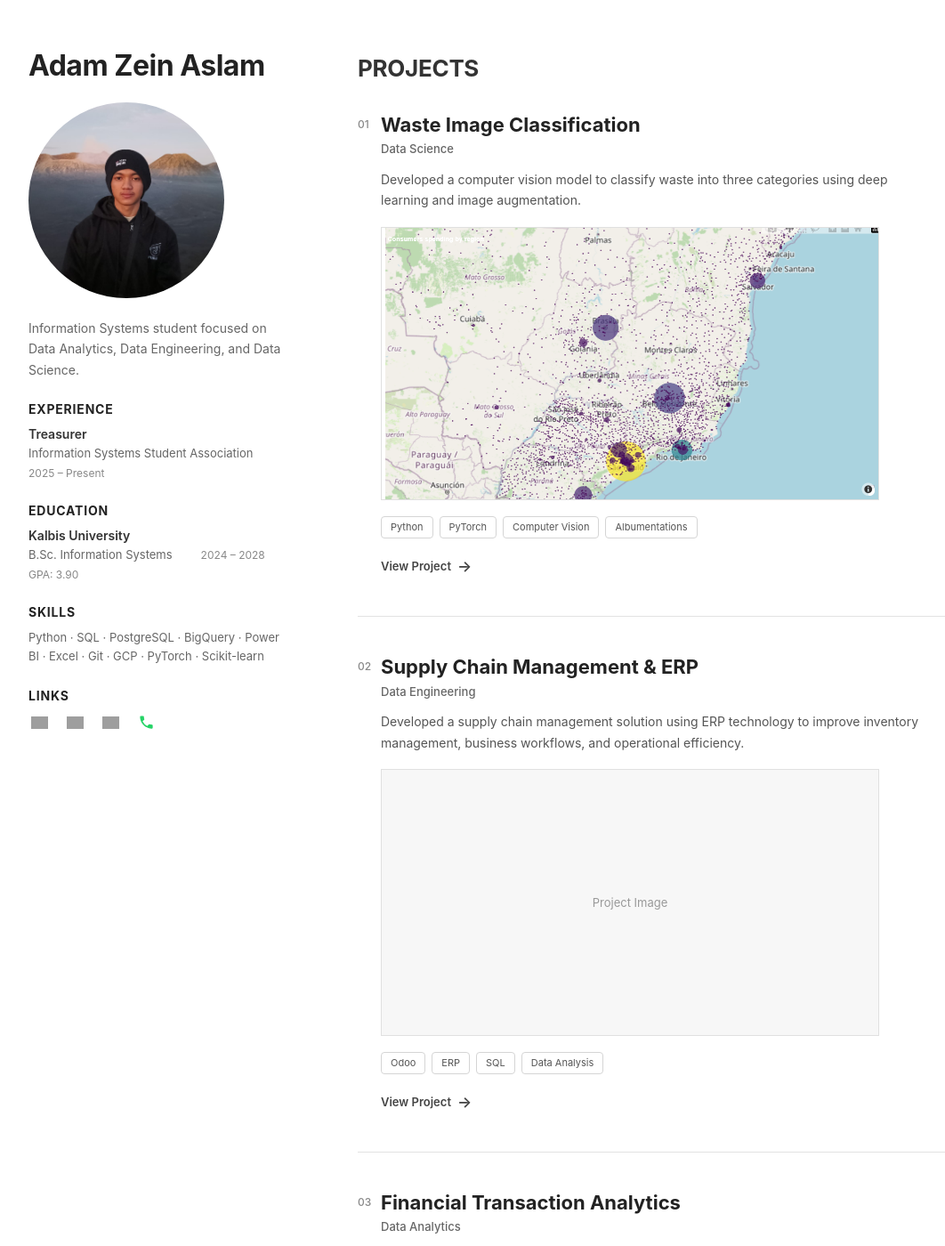
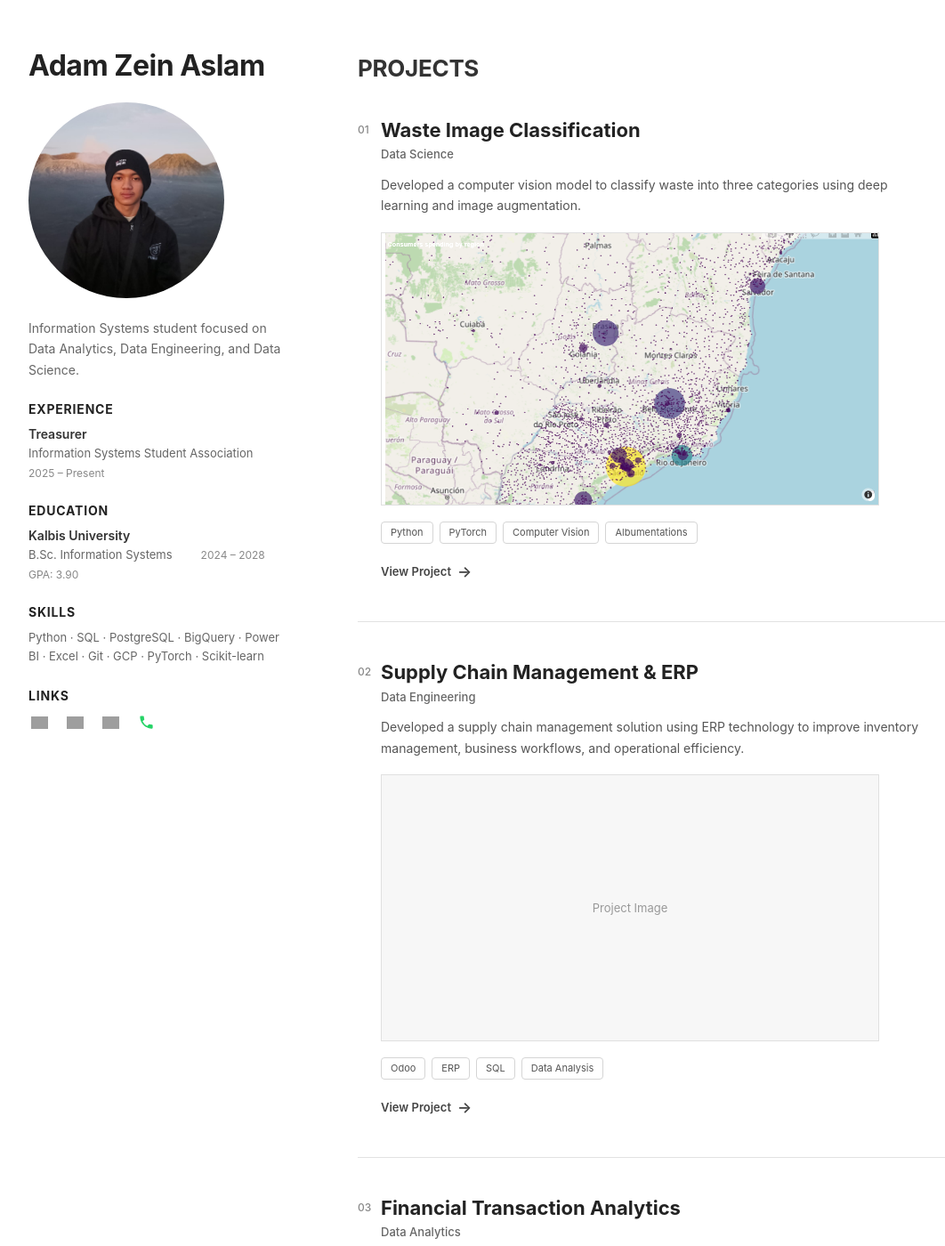
Before and after one commit to AdamZeinAslam/AdamZeinAslam.github.io, a Jekyll site: the page built from index.md, in a window 1280 px wide and 1400 px high. Shown: the whole window at 89% size, without its empty margins (88-1150 px from the left). Built offline with Jekyll 4.4.1, drawn with Linux system fonts in a browser that asks for light colours; grey boxes are pictures that could not be loaded.

Commit message:
Adjust margin in projects header

```diff
--- a/assets/css/style.css
+++ b/assets/css/style.css
@@ -367,7 +367,7 @@ body {
    ========================================================= */
 
 .projects-section .projects-header {
-  margin: 5px 0 32px 0 !important;
+  margin: 5px 0 38px 0 !important;
 }
 
 .projects-section .section-label {
```
